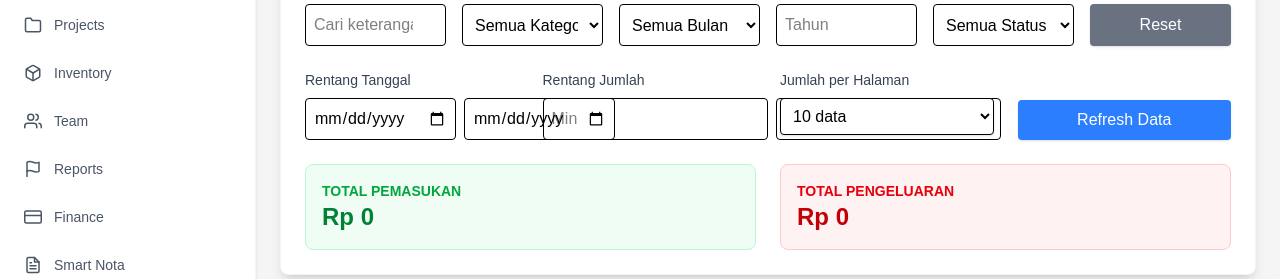
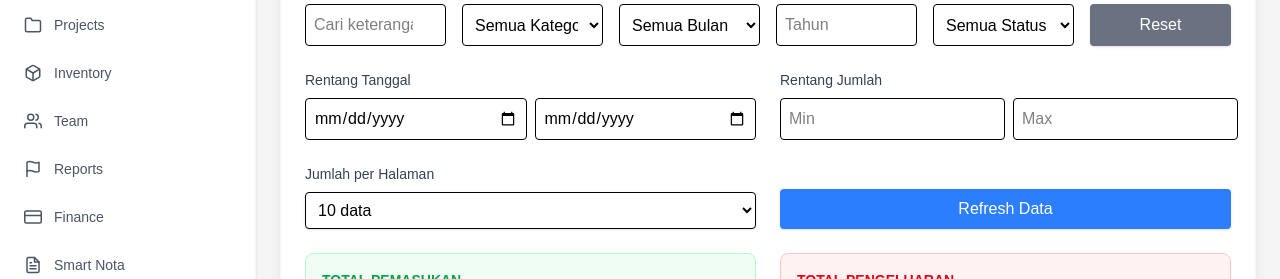
Before and after one commit to wannn28/SystemManagementIMB, a React (Vite) app in the folder frontend/: page /finance in a window 1280 px wide. Shown: the part 157-436 px from the top of the page. Built offline with nearby package versions, Linux system fonts and the light colour scheme; no server answers; sample sign-in values are in the browser's storage.

Commit message:
fix: adjust Finance page layout for enhanced filter visibility
- Modified the filter section layout from a 4-column grid to a 2-column grid for improved usability.
- This change aims to enhance the visibility and accessibility of filter options on the Finance page.

```diff
--- a/frontend/src/pages/Finance.tsx
+++ b/frontend/src/pages/Finance.tsx
@@ -553,7 +553,7 @@
                     </div>
 
                     {/* Enhanced Filters */}
-                    <div className="grid grid-cols-1 md:grid-cols-4 gap-6 mb-6">
+                    <div className="grid grid-cols-1 md:grid-cols-2 gap-6 mb-6">
                         <div>
                             <label className="block text-sm font-medium text-gray-700 mb-2">Rentang Tanggal</label>
                             <div className="flex gap-2">
```
